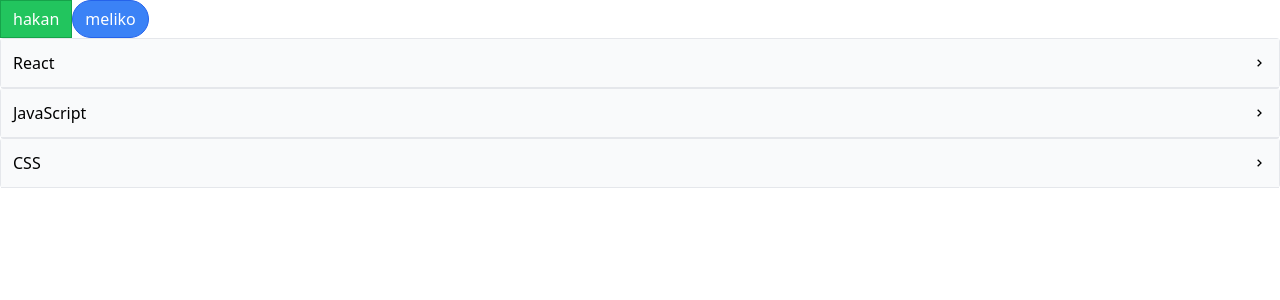
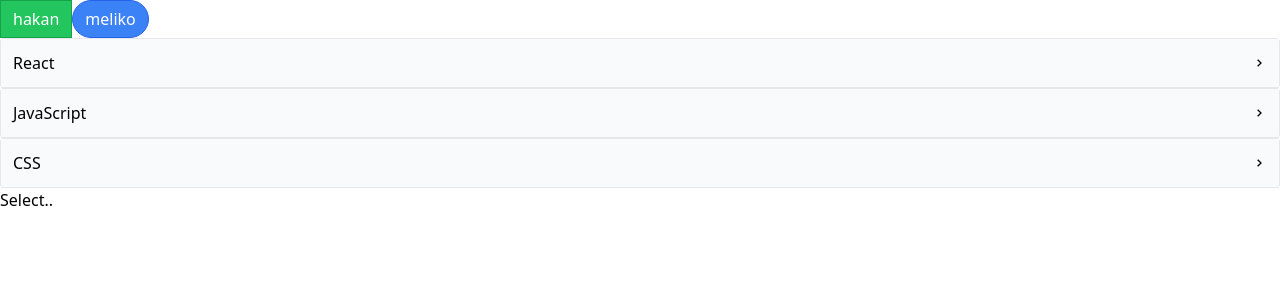
Before and after one commit to msinemkaya/components, a React (Create React App) app: page / in a window 1280 px wide. Shown: the top 300 px of the page. Built offline with nearby package versions, Linux system fonts and the light colour scheme; the HTML template or start-up script is replaced by a standard one.

Commit message:
feat: created a dropdown component

```diff
--- a/src/App.js
+++ b/src/App.js
@@ -1,11 +1,13 @@
 import AccordionPage from './pages/AccordionPage';
 import ButtonPage from './pages/ButtonPage';
+import DropdownPage from './pages/DropdownPage';
 
 function App() {
   return(
     <>
       <ButtonPage />
       <AccordionPage />
+      <DropdownPage />
     </>
   );
 }
--- /dev/null
+++ b/src/components/Dropdown.js
@@ -0,0 +1,28 @@
+import { useState } from 'react';
+
+export default function Dropdown({ options, selection, onSelect }){
+
+  const [isOpen, setIsOpen] = useState(false)
+
+  const handleClick = () => {
+    setIsOpen(!isOpen)
+  }
+
+  const handleOptionClick = ( option ) => {
+    setIsOpen(false)
+    onSelect(option)
+  }
+
+  return(
+    <>
+      <div onClick={handleClick}>{selection ? selection.label : 'Select..' }</div>
+      {isOpen && (
+        <div>
+          {options.map((option) => (
+            <div onClick={() => handleOptionClick(option)} key={option.value}> {option.label} </div>
+          ))}
+        </div>
+      )}
+    </>
+  );
+}
--- /dev/null
+++ b/src/pages/DropdownPage.js
@@ -0,0 +1,23 @@
+import { useState } from 'react';
+import Dropdown from '../components/Dropdown';
+
+export default function DropdownPage(){
+
+  const options = [
+    { label: 'Red', value: 'red'},
+    { label: 'Green', value: 'green'},
+    { label: 'Blue', value: 'blue'},
+  ]
+
+  const [selection, setSelection] = useState(null)
+
+  const handleSelect = (option) => {
+    setSelection(option)
+  }
+
+  return(
+    <>
+      <Dropdown options={options} selection={selection} onSelect={handleSelect}/>
+    </>
+  );
+}
```
